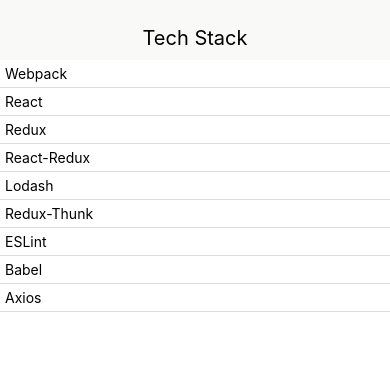
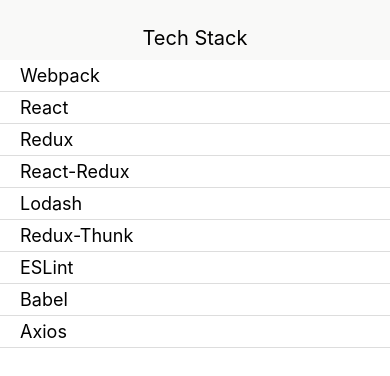
Before and after one commit to AykeriZero/bluelab-js-reactnative-testing, a React Native app in the folder tech_stack/: screen / in a window 390 px wide. Shown: the top 376 px of the page. Built offline with nearby package versions, Linux system fonts and the light colour scheme.

Commit message:
added style for titles

```diff
--- a/tech_stack/src/components/LibraryList.js
+++ b/tech_stack/src/components/LibraryList.js
@@ -8,11 +8,7 @@
 
 class LibraryList extends Component {
   renderItem({ item }) {
-    return (
-      <ListItem
-        library={item}
-      />
-    );
+    return <ListItem library={item} />;
   }
 
   render() {
--- a/tech_stack/src/components/ListItem.js
+++ b/tech_stack/src/components/ListItem.js
@@ -4,12 +4,23 @@
 
 class ListItem extends Component {
   render() {
+    const { titleStyle } = styles;
+
     return (
       <CardSection>
-        <Text>{this.props.library.title}</Text>
+        <Text style={titleStyle}>
+          {this.props.library.title}
+        </Text>
       </CardSection>
     );
   }
 }
 
+const styles = {
+  titleStyle: {
+    fontSize: 18,
+    paddingLeft: 15
+  }
+};
+
 export default ListItem;
```
